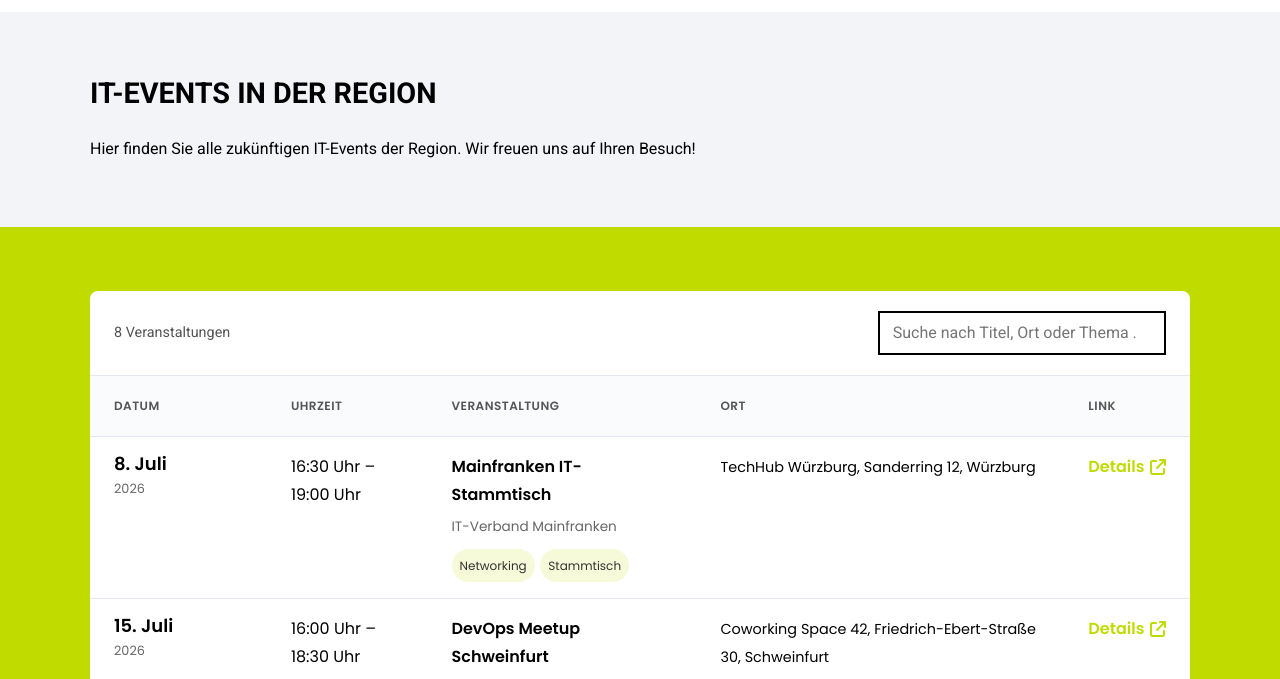
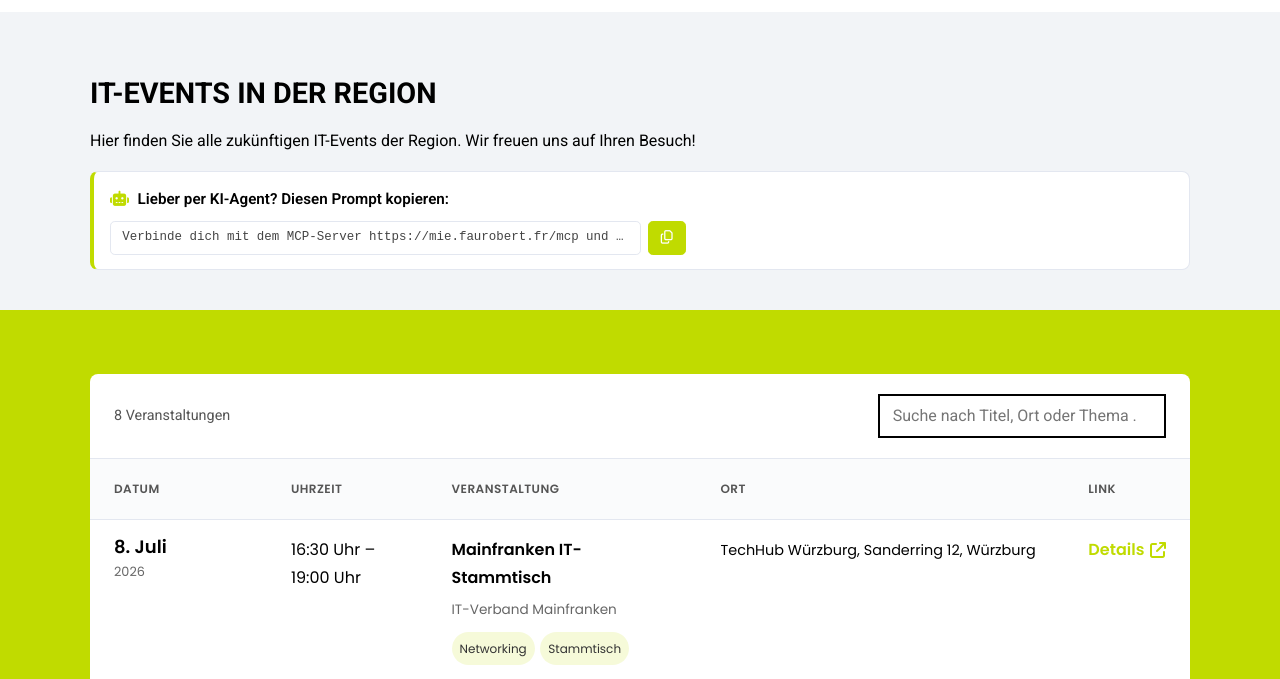
Before and after one commit to gfaurobert/mainfranken-it-events, a website: page web/demo/index.html in a window 1280 px wide. Shown: the part 108-787 px from the top of the page. Drawn offline with Linux system fonts and the light colour scheme; no server answers.

Commit message:
feat(web): MCP-Agenten-Hinweis mit kopierbarem Prompt
Ergänzt oberhalb der Eventliste einen Hinweis, dass sich Nutzer
mit ihrem eigenen KI-Agenten per MCP-Server verbinden können. Enthält
einen fertigen, kopierbaren Prompt inkl. MCP-URL und einen kompakten
Kopier-Button (Clipboard-API mit execCommand-Fallback).

```diff
--- a/web/demo/events.js
+++ b/web/demo/events.js
@@ -316,8 +316,38 @@ function setupBackToTop() {
   });
 }
 
+function setupMcpCopy() {
+  const button = document.getElementById("mcp-copy-btn");
+  if (!button) return;
+
+  const target = document.getElementById(button.dataset.target);
+  if (!target) return;
+
+  button.addEventListener("click", async () => {
+    try {
+      await navigator.clipboard.writeText(target.textContent.trim());
+    } catch {
+      const range = document.createRange();
+      range.selectNodeContents(target);
+      const selection = window.getSelection();
+      selection?.removeAllRanges();
+      selection?.addRange(range);
+      document.execCommand("copy");
+      selection?.removeAllRanges();
+    }
+
+    button.classList.add("is-copied");
+    button.setAttribute("aria-label", "Kopiert!");
+    setTimeout(() => {
+      button.classList.remove("is-copied");
+      button.setAttribute("aria-label", "Prompt kopieren");
+    }, 2000);
+  });
+}
+
 document.addEventListener("DOMContentLoaded", () => {
   setupHeader();
   setupBackToTop();
+  setupMcpCopy();
   loadEvents();
 });
--- a/web/demo/index.html
+++ b/web/demo/index.html
@@ -85,6 +85,19 @@
           <p class="page-intro">
             Hier finden Sie alle zukünftigen IT-Events der Region. Wir freuen uns auf Ihren Besuch!
           </p>
+
+          <div class="mcp-card">
+            <p class="mcp-card__hint">
+              <i class="fa-solid fa-robot" aria-hidden="true"></i>
+              Lieber per KI-Agent? Diesen Prompt kopieren:
+            </p>
+            <div class="mcp-card__copy">
+              <code class="mcp-card__prompt" id="mcp-prompt">Verbinde dich mit dem MCP-Server https://mie.faurobert.fr/mcp und finde passende IT-Events in Mainfranken für mich.</code>
+              <button class="mcp-card__btn" type="button" id="mcp-copy-btn" data-target="mcp-prompt" aria-label="Prompt kopieren">
+                <i class="fa-regular fa-copy" aria-hidden="true"></i>
+              </button>
+            </div>
+          </div>
         </div>
       </section>
 
--- a/web/demo/styles.css
+++ b/web/demo/styles.css
@@ -184,6 +184,7 @@ img {
 
 .section--intro {
   background: var(--color-bg-alt);
+  padding-bottom: 2.5rem;
 }
 
 .section--events {
@@ -191,7 +192,7 @@ img {
 }
 
 .page-title {
-  margin: 0 0 1.5rem;
+  margin: 0 0 1rem;
   font-size: 1.8rem;
   font-weight: 700;
   text-transform: uppercase;
@@ -200,6 +201,72 @@ img {
 
 .page-intro {
   margin: 0;
+}
+
+/* MCP-Agenten-Hinweis */
+.mcp-card {
+  margin-top: 1rem;
+  padding: 0.85rem 1rem;
+  background: #fff;
+  border: 1px solid var(--color-border);
+  border-left: 4px solid var(--color-primary);
+  border-radius: 0.5rem;
+}
+
+.mcp-card__hint {
+  margin: 0 0 0.5rem;
+  font-size: 0.95rem;
+  font-weight: 600;
+  color: var(--color-text);
+}
+
+.mcp-card__hint i {
+  color: var(--color-primary);
+  margin-right: 0.3rem;
+}
+
+.mcp-card__copy {
+  display: flex;
+  align-items: stretch;
+  gap: 0.4rem;
+  max-width: 36rem;
+}
+
+.mcp-card__prompt {
+  flex: 1 1 auto;
+  min-width: 0;
+  padding: 0.45rem 0.7rem;
+  background: #fff;
+  border: 1px solid var(--color-border);
+  border-radius: 0.3rem;
+  font-family: "Roboto Mono", monospace;
+  font-size: 0.78rem;
+  line-height: 1.4;
+  color: #444;
+  white-space: nowrap;
+  overflow: hidden;
+  text-overflow: ellipsis;
+}
+
+.mcp-card__btn {
+  display: inline-flex;
+  align-items: center;
+  justify-content: center;
+  flex: 0 0 auto;
+  width: 2.4rem;
+  border: 1px solid var(--color-primary);
+  border-radius: 0.3rem;
+  background: var(--color-primary);
+  color: #fff;
+  font-size: 0.85rem;
+  cursor: pointer;
+  transition: background 0.2s ease, color 0.2s ease;
+}
+
+.mcp-card__btn:hover,
+.mcp-card__btn.is-copied {
+  background: #fff;
+  color: var(--color-primary);
 }
 
 /* Events widget */
```
